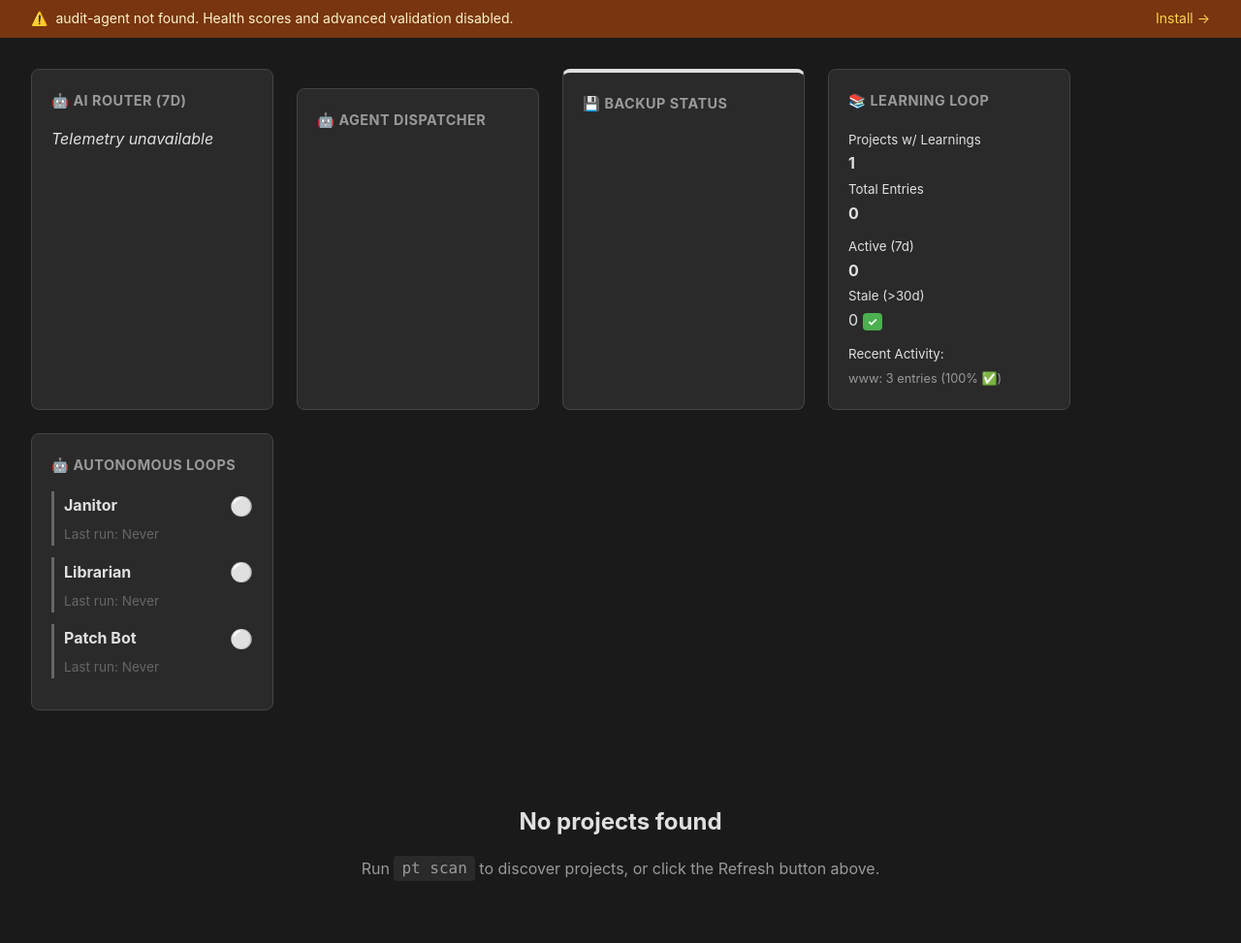
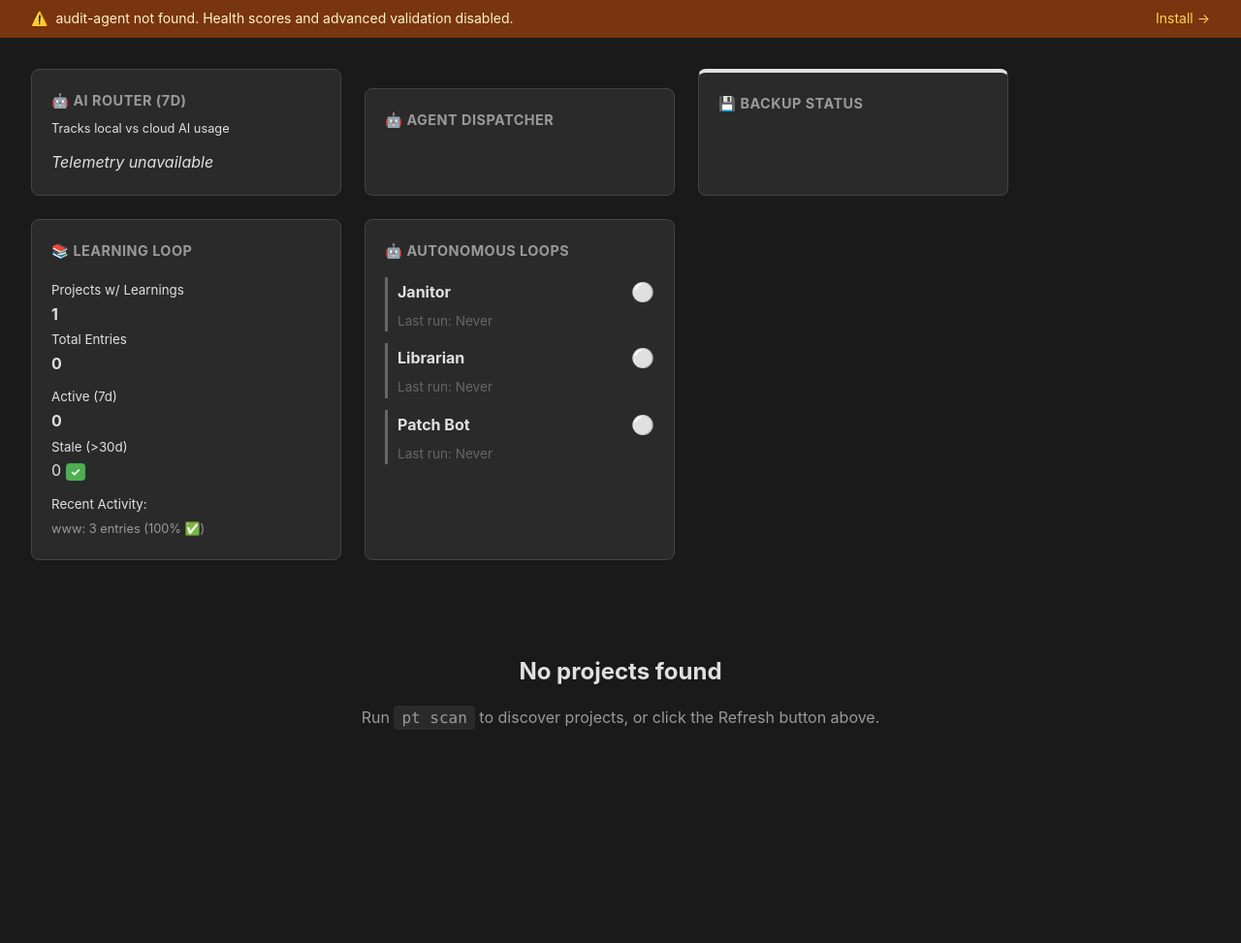
Before and after one commit to eriksjaastad/project-tracker, a FastAPI app: template dashboard/templates/index.html in a window 1280 px wide. Shown: the part 152-1125 px from the top of the page at 97% size. After the commit the page ends 905 px from the top, so only its background shows below. Run offline with FastAPI, Linux system fonts and the light colour scheme; the template is opened without the code that fills it, so the values that code supplies are empty; data comes from the database, SQL or seed files in the repository.

Commit message:
fix: Improve dashboard UX - remove false cron alerts, widen cards to 4/row, clarify AI Router (#4862)

```diff
--- a/dashboard/static/style.css
+++ b/dashboard/static/style.css
@@ -1062,7 +1062,9 @@ main {
     background: var(--bg-secondary);
     border-radius: 8px;
     padding: 1.25rem;
-    min-width: 250px;
+    min-width: 320px;
+    flex: 1;
+    max-width: calc(25% - 1.125rem);
     border: 1px solid var(--border-color);
 }
 
--- a/dashboard/templates/index.html
+++ b/dashboard/templates/index.html
@@ -109,6 +109,9 @@
             <!-- AI Router Telemetry Card -->
             <div class="stats-card" id="telemetry-card">
                 <h3>🤖 AI Router (7d)</h3>
+                <p class="text-muted" style="font-size: 0.8rem; margin-top: -0.5rem; margin-bottom: 0.75rem;">
+                    Tracks local vs cloud AI usage
+                </p>
                 <div id="telemetry-stats" class="stats-content">
                     <div class="row mb-2">
                         <div class="col-6">
```
Also changed, not shown: scripts/discovery/cron_health.py (+5 -8 lines).
